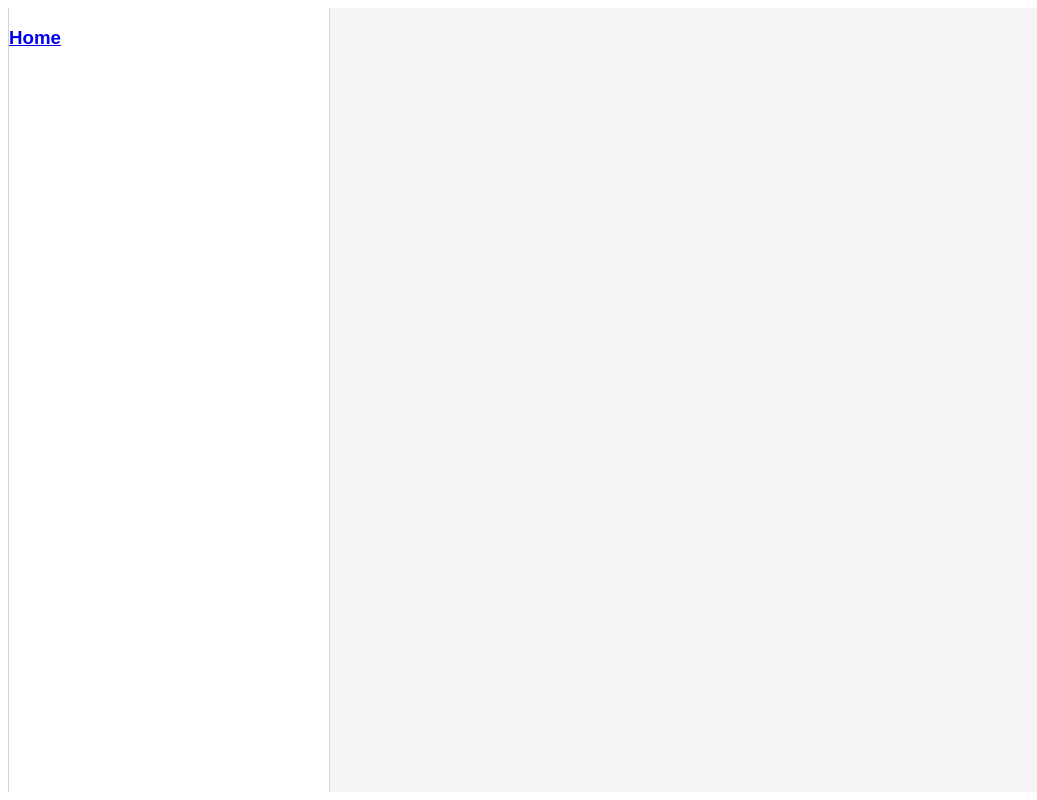
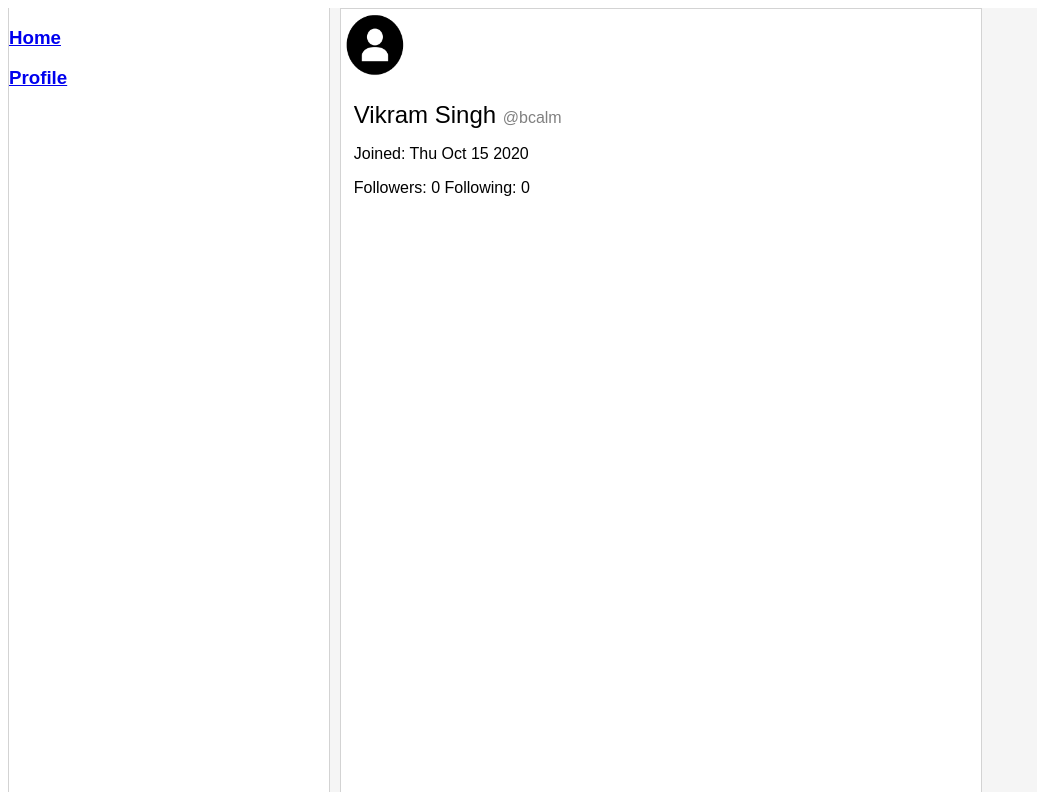
Before and after one commit to bcalm/twitterClone, a React (Create React App) app in the folder frontend/twitter/: page /profile in a window 1280 px wide. Shown: the whole page, without its empty margins (0-1037 px from the left). Built offline with nearby package versions, Linux system fonts and the light colour scheme.

Commit message:
Added UserPanel in profile section

```diff
--- a/frontend/twitter/src/Component/Like.js
+++ /dev/null
@@ -1,3 +0,0 @@
-import React, { useState } from 'react';
-import PostAPI from '../api/PostApi';
-import TweetOption from './TweetOption';
--- a/frontend/twitter/src/Component/Main.js
+++ b/frontend/twitter/src/Component/Main.js
@@ -2,6 +2,7 @@ import React from 'react';
 import { Switch, Route, BrowserRouter } from 'react-router-dom';
 import SideBar from './SideBar';
 import Home from './Home';
+import Profile from './Profile';
 
 const Main = () => {
   return (
@@ -11,8 +12,8 @@ const Main = () => {
         <Route exact path="/">
           <Home />
         </Route>
-        <Route exact path={`/:id/addComment`}>
-          <Home />
+        <Route exact path="/profile">
+          <Profile />
         </Route>
       </Switch>
     </BrowserRouter>
--- /dev/null
+++ b/frontend/twitter/src/Component/Profile.js
@@ -0,0 +1,25 @@
+import React from 'react';
+import styled from 'styled-components';
+import UserProfile from './UserProfile';
+import UserPanel from './UserPanel';
+
+const Profile = (props) => {
+  return (
+    <div className={props.className}>
+      <UserProfile />
+      <UserPanel />
+    </div>
+  );
+};
+
+const StyledProfile = styled(Profile)`
+  height: 100%;
+  width: 50%;
+  background-color: white;
+  border: solid 0.5px lightgray;
+  margin-left: 10px;
+  margin-right: 10px;
+  overflow: scroll;
+`;
+
+export default StyledProfile;
--- a/frontend/twitter/src/Component/SideBar.js
+++ b/frontend/twitter/src/Component/SideBar.js
@@ -7,6 +7,9 @@ const SideBar = (props) => {
     <div className={props.className}>
       <Link to="/">
         <h3>Home</h3>
+      </Link>
+      <Link to="/profile">
+        <h3>Profile</h3>
       </Link>
     </div>
   );
--- a/frontend/twitter/src/Component/TweetDetails.js
+++ /dev/null
@@ -1,3 +0,0 @@
-import React from 'react';
-
-export default React.createContext();
--- a/frontend/twitter/src/Component/TweetOptions.js
+++ b/frontend/twitter/src/Component/TweetOptions.js
@@ -54,6 +54,10 @@ const TweetOptions = ({ id, className }) => {
     setUserActions({
       retweeted: !retweeted,
       retweetCount: retweetCount + count,
+      liked,
+      replied,
+      replyCount,
+      likeCount,
     });
   };
 
--- /dev/null
+++ b/frontend/twitter/src/Component/UserPanel.js
@@ -0,0 +1,31 @@
+import React from 'react';
+import styled from 'styled-components';
+
+const userDetails = {
+  userName: 'Vikram Singh',
+  userId: 'bcalm',
+  joinedAt: 'Thu Oct 15 2020',
+  following: 0,
+  followers: 0,
+};
+
+const UserPanel = (props) => {
+  return (
+    <div className={props.className}>
+      <p>
+        <span style={{ fontSize: 'x-large' }}>{userDetails.userName} </span>
+        <span style={{ color: 'gray' }}>@{userDetails.userId}</span>
+      </p>
+      <p>Joined: {userDetails.joinedAt}</p>
+      <span>Followers: {userDetails.followers} </span>
+      <span>Following: {userDetails.following}</span>
+    </div>
+  );
+};
+
+const StyledUserPanel = styled(UserPanel)`
+  margin-left: 2%;
+  margin-right: 2%;
+`;
+
+export default StyledUserPanel;
```
